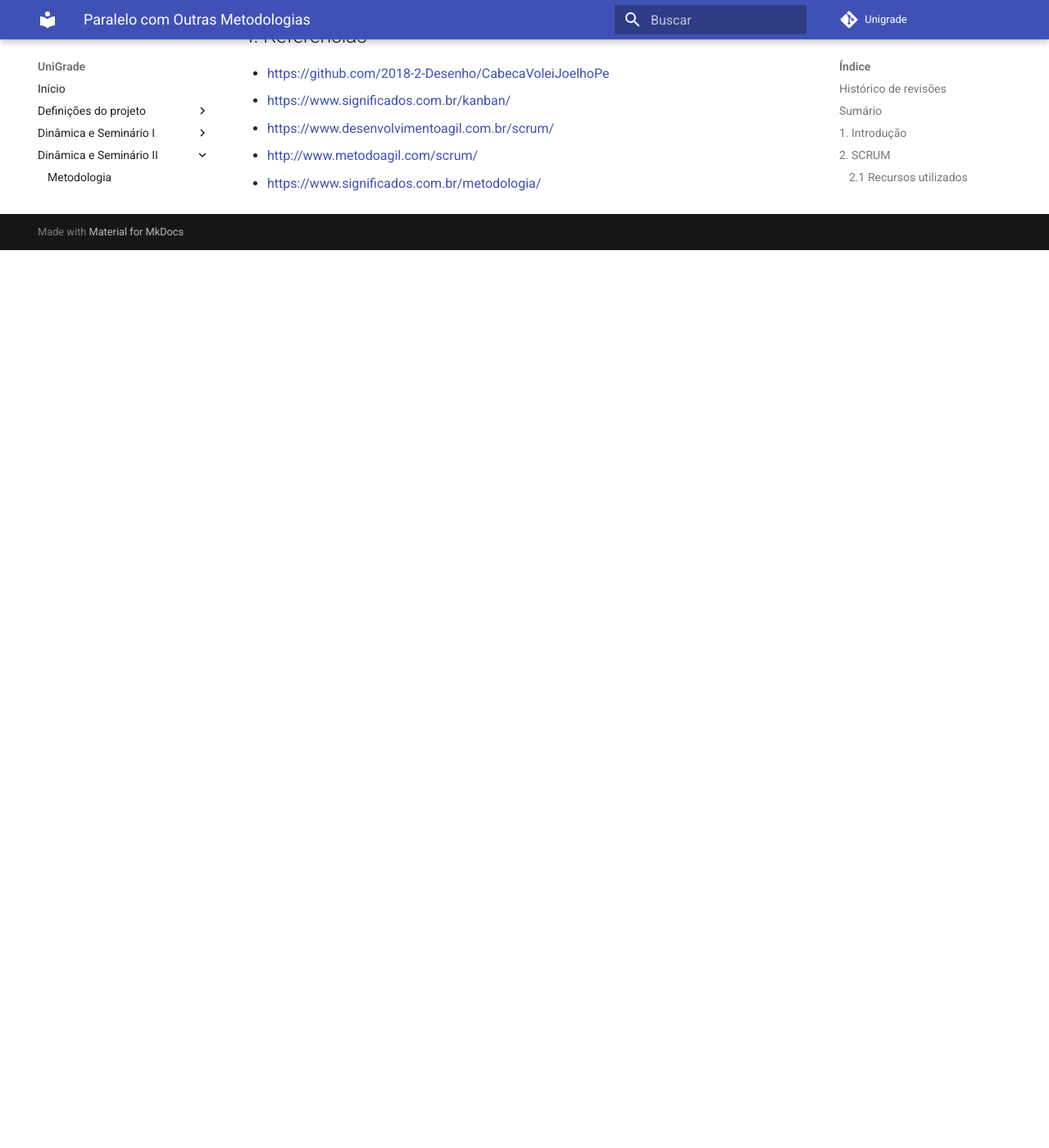
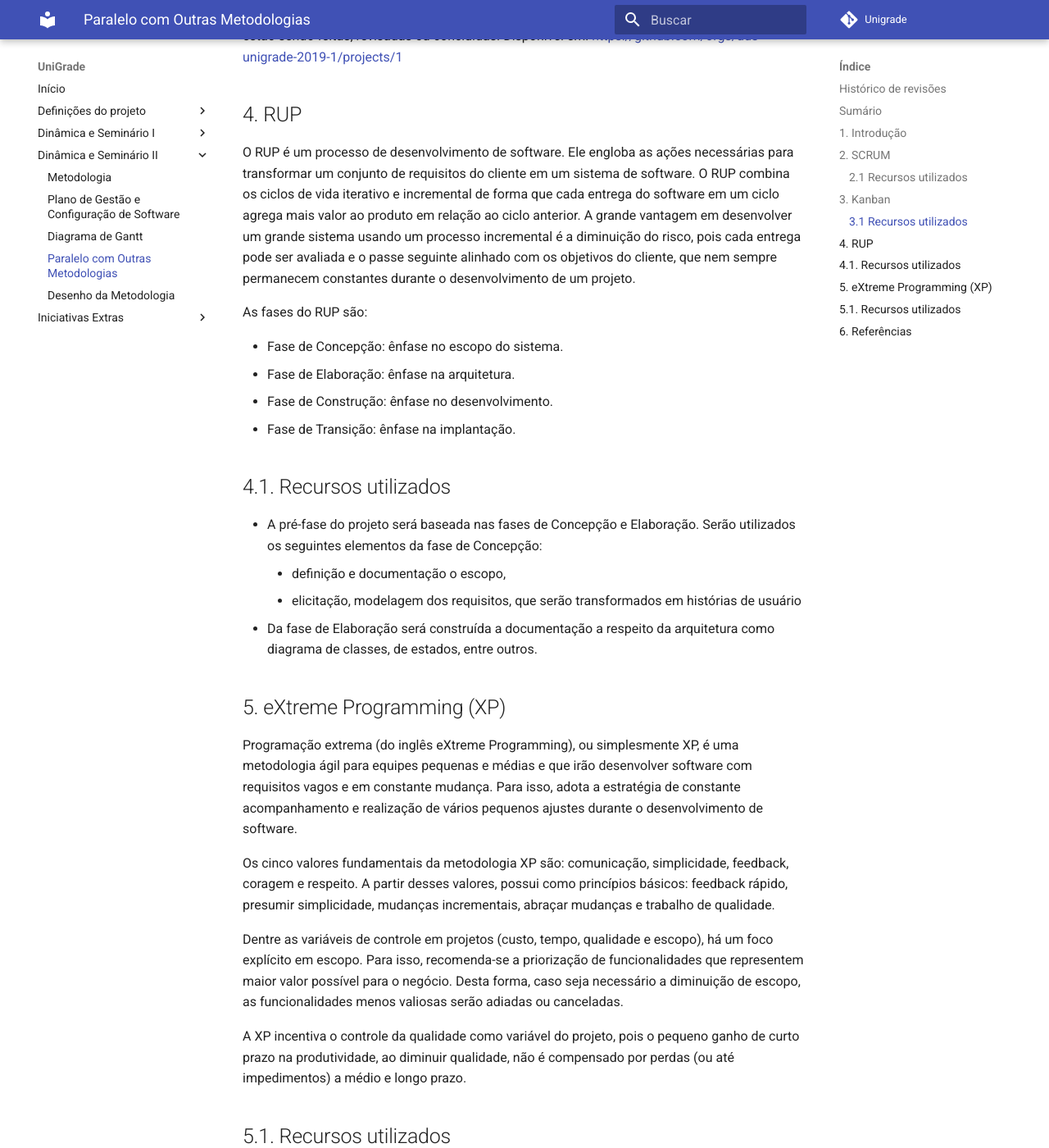
Before and after one commit to ads-unigrade-2019-1/Wiki, an MkDocs documentation site: the page built from docs/dinamica02/ParaleloMetodologias.md, in a window 1280 px wide and 1400 px high, scrolled down 2057 px. Shown: the whole window at 82% size. Built offline with MkDocs 1.6.1 and Material for MkDocs 9.7.7, drawn with Linux system fonts in a browser that asks for light colours; before the commit the page ends 2362 px from its top, so only the background shows below that; some of the changed text lies outside the part shown.

Commit message:
Added RUP and XP in "Paralelo com outras métodologias"
Signed-off-by: Guilherme Deusdará <guibanci@gmail.com>

```diff
--- a/docs/dinamica02/ParaleloMetodologias.md
+++ b/docs/dinamica02/ParaleloMetodologias.md
@@ -6,13 +6,16 @@
 |:--------:|:--------:|:----------------------:|:---------------------------:|
 |04/04/2019|   0.1    | Criação do documento       |   Daniel Maike  |
 |04/04/2019|   0.2    | Adicionados tópicos Introdução, SCRUM e KanBan       |   Daniel Maike  |
+|04/04/2019|   0.2    | Adicionados tópicos RUP e XP      |   Guilherme Deusdará  |
 
 ## Sumário
 
 [1. Introdução](#1-introducao) <br>
 [2. SCRUM](#2-scrum) <br>
-[3. Kanban](#2-scrum) <br>
-[4. Referências](#4-referencias)
+[3. Kanban](#3-scrum) <br>
+[4. RUP](#4-rup) <br>
+[5. XP](#5-extreme-programming-(xp)) <br>
+[6. Referências](#6-referencias)
 
 ## 1. Introdução
 
@@ -45,9 +48,42 @@
 
 O grupo está utilizando o quadro de tarefas por meio do GitHub para uma melhor organização, com as seguintes colunas: To Do, In progress, Review in progress, Review approved e Done. Com o objetivo de definir quais funcionalidades estão no Backlog da Sprint, bem como aquelas que estão sendo feitas, revisadas ou concluídas. Disponível em: <https://github.com/orgs/ads-unigrade-2019-1/projects/1>
 
-## 4. Referências
+## 4. RUP
+O RUP é um processo de desenvolvimento de software. Ele engloba as ações necessárias para transformar um conjunto de requisitos do cliente em um sistema de software. O RUP combina os ciclos de vida iterativo e incremental de forma que cada entrega do software em um ciclo agrega mais valor ao produto em relação ao ciclo anterior. A grande vantagem em desenvolver um grande sistema usando um processo incremental é a diminuição do risco, pois cada entrega pode ser avaliada e o passe seguinte alinhado com os objetivos do cliente, que nem sempre permanecem constantes durante o desenvolvimento de um projeto.
+
+As fases do RUP são:
+
+* Fase de Concepção: ênfase no escopo do sistema.
+* Fase de Elaboração: ênfase na arquitetura.
+* Fase de Construção: ênfase no desenvolvimento.
+* Fase de Transição: ênfase na implantação.
+
+## 4.1. Recursos utilizados
+* A pré-fase do projeto será baseada nas fases de Concepção e Elaboração. Serão utilizados os seguintes elementos da fase de Concepção:
+    * definição e documentação o escopo,
+    * elicitação, modelagem dos requisitos, que serão transformados em histórias de usuário
+* Da fase de Elaboração será construída a documentação a respeito da arquitetura como diagrama de classes, de estados, entre outros.
+
+## 5. eXtreme Programming (XP)
+
+Programação extrema (do inglês eXtreme Programming), ou simplesmente XP, é uma metodologia ágil para equipes pequenas e médias e que irão desenvolver software com requisitos vagos e em constante mudança. Para isso, adota a estratégia de constante acompanhamento e realização de vários pequenos ajustes durante o desenvolvimento de software.
+
+Os cinco valores fundamentais da metodologia XP são: comunicação, simplicidade, feedback, coragem e respeito. A partir desses valores, possui como princípios básicos: feedback rápido, presumir simplicidade, mudanças incrementais, abraçar mudanças e trabalho de qualidade.
+
+Dentre as variáveis de controle em projetos (custo, tempo, qualidade e escopo), há um foco explícito em escopo. Para isso, recomenda-se a priorização de funcionalidades que representem maior valor possível para o negócio. Desta forma, caso seja necessário a diminuição de escopo, as funcionalidades menos valiosas serão adiadas ou canceladas.
+
+A XP incentiva o controle da qualidade como variável do projeto, pois o pequeno ganho de curto prazo na produtividade, ao diminuir qualidade, não é compensado por perdas (ou até impedimentos) a médio e longo prazo.
+
+## 5.1. Recursos utilizados
+* Pair Programming: é a programação em par/dupla num único computador. Desta forma, cada issue será feita por duas pessoas, evitando e diminuindo assim a possibilidade de defeitos. Com isto busca-se sempre a evolução da equipe, melhorando a qualidade do código fonte gerado.
+* Sustainable Pace: Trabalhar com qualidade, buscando ter ritmo de trabalho saudável.
+* Coding Standards (Padronização do código): A equipe de desenvolvimento precisa estabelecer regras para programar e todos devem seguir estas regras.
+* Continuous Integration: Sempre que a equipe produzir uma nova funcionalidade, nunca esperar uma semana para integrar à versão atual do sistema. Isto só aumenta a possibilidade de conflitos e a possibilidade de erros no código fonte. Integrar de forma contínua permite saber o status real da programação.
+
+## 6. Referências
 * <https://github.com/2018-2-Desenho/CabecaVoleiJoelhoPe> <br>
 * <https://www.significados.com.br/kanban/> <br>
 * <https://www.desenvolvimentoagil.com.br/scrum/> <br>
+* <https://www.desenvolvimentoagil.com.br/xp/> <br>
 * <http://www.metodoagil.com/scrum/> <br>
 * <https://www.significados.com.br/metodologia/> <br>
```
